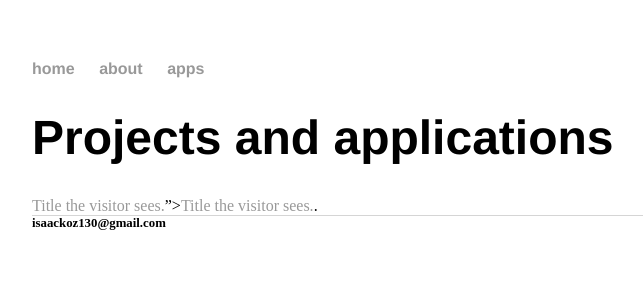
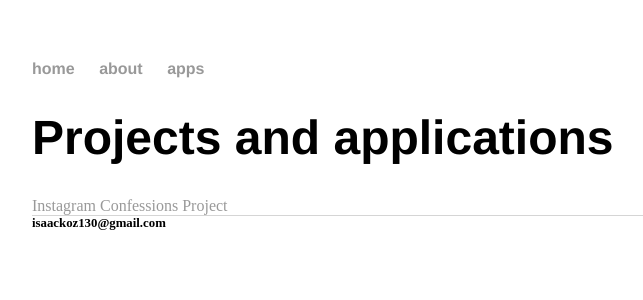
Before and after one commit to isaackoz/isaackoz.github.io, a Jekyll site: the page built from html/apps.html, in a window 1280 px wide. Shown: the top 300 px of the page, without its empty margins (160-803 px from the left). Built offline with Jekyll 4.4.1, drawn with Linux system fonts in a browser that asks for light colours.

Commit message:
Update apps.html

```diff
--- a/html/apps.html
+++ b/html/apps.html
@@ -5,5 +5,5 @@ title: Apps
 
 <div class="blurb">
 	<h1>Projects and applications</h1>
-	<a href=“<a href=“http://Internet URL goes here.”>Title the visitor sees.</a>”><a href=“http://Internet URL goes here.”>Title the visitor sees.</a>.</a>
+	<a href=“https://github.com/isaackoz/Instagram-Confessions”>Instagram Confessions Project</a>
 </div>
```
